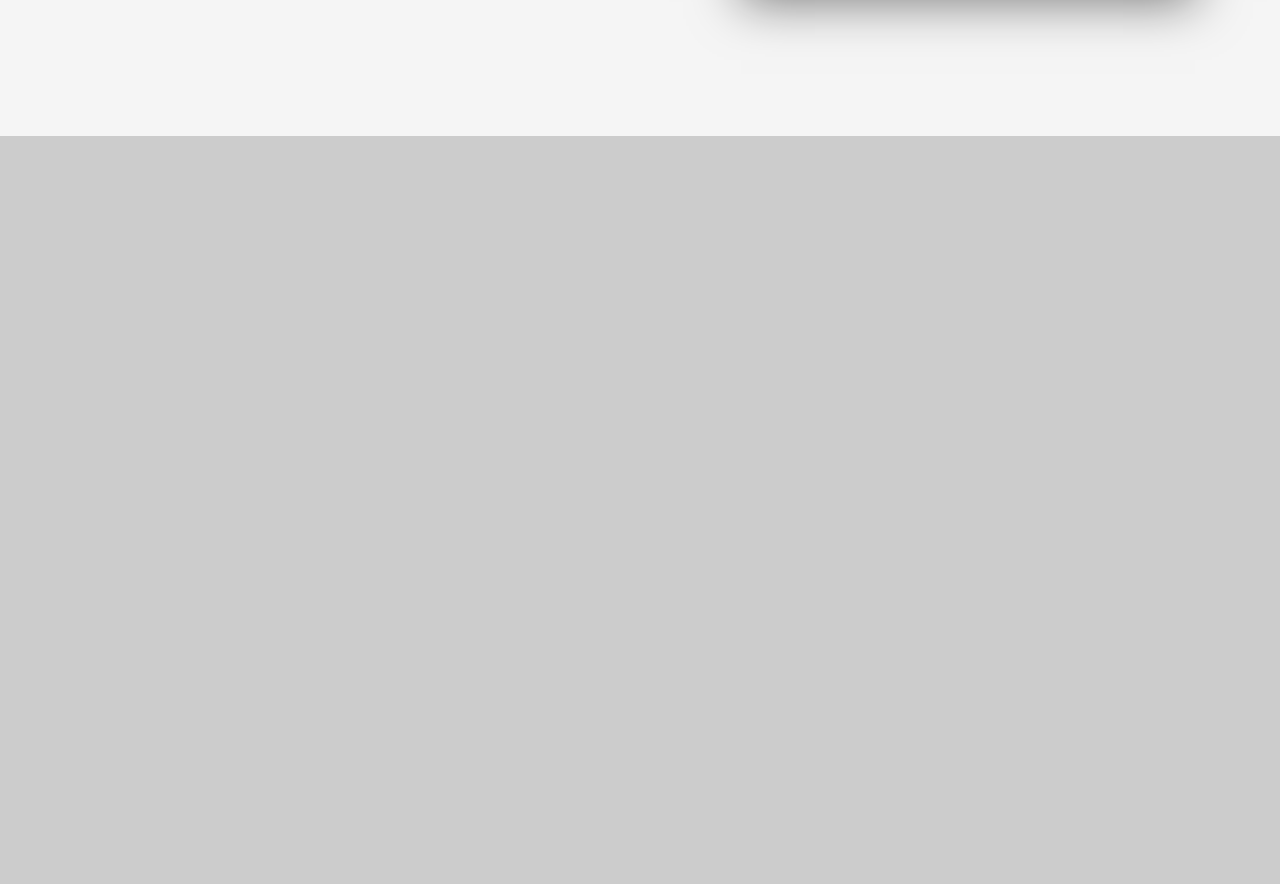
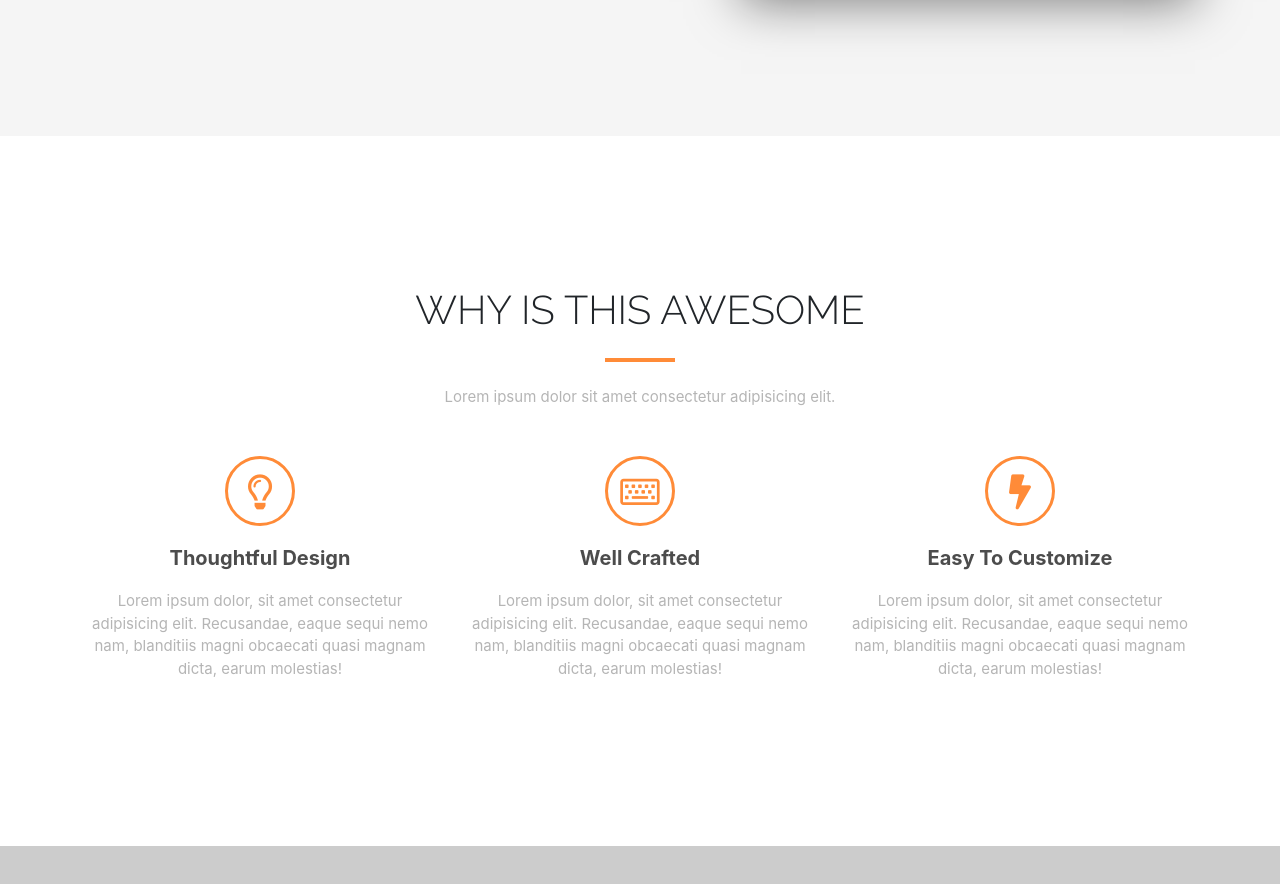
Before and after one commit to mahmoud-faisal-hub/AXIT, a plain HTML site: page index.html in a window 1280 px wide. Shown: the part 2920-3804 px from the top of the page. Drawn offline with Linux system fonts and the light colour scheme.

Commit message:
Added Our Process Section

```diff
--- a/index.html
+++ b/index.html
@@ -11,6 +11,10 @@
             rel="stylesheet"
             href="https://fonts.googleapis.com/css?family=Droid+Sans|Roboto+Condensed:400,700"
         /> -->
+        <link
+            href="https://fonts.googleapis.com/css2?family=Raleway:ital,wght@0,100;0,200;0,300;0,400;0,500;0,600;0,700;0,800;0,900;1,100;1,200;1,300;1,400;1,500;1,600;1,700;1,800;1,900&display=swap"
+            rel="stylesheet"
+        />
         <link rel="stylesheet" href="layout/css/libs/fontawesome.min.css" />
         <link rel="stylesheet" href="layout/css/libs/bootstrap.min.css" />
         <link rel="stylesheet" href="layout/css/style/style.css" />
@@ -353,6 +357,51 @@
 
         <!-- End Features Section -->
 
+        <!-- Start Our Process Section -->
+
+        <section class="our-process text-center">
+            <div class="container">
+                <div class="row header">
+                    <div class="col">
+                        <h1 class="font-weight-light">WHY IS THIS AWESOME</h1>
+                        <hr />
+                        <p class="mb-5">Lorem ipsum dolor sit amet consectetur adipisicing elit.</p>
+                    </div>
+                </div>
+                <div class="row content">
+                    <div class="col-12 col-lg-4 mb-4 mb-lg-0">
+                        <i class="far fa-lightbulb"></i>
+                        <h5>Thoughtful Design</h5>
+                        <p>
+                            Lorem ipsum dolor, sit amet consectetur adipisicing
+                            elit. Recusandae, eaque sequi nemo nam, blanditiis
+                            magni obcaecati quasi magnam dicta, earum molestias!
+                        </p>
+                    </div>
+                    <div class="col-12 col-lg-4 mb-4 mb-lg-0">
+                        <i class="far fa-keyboard"></i>
+                        <h5>Well Crafted</h5>
+                        <p>
+                            Lorem ipsum dolor, sit amet consectetur adipisicing
+                            elit. Recusandae, eaque sequi nemo nam, blanditiis
+                            magni obcaecati quasi magnam dicta, earum molestias!
+                        </p>
+                    </div>
+                    <div class="col-12 col-lg-4 mb-4 mb-lg-0">
+                        <i class="fas fa-bolt"></i>
+                        <h5>Easy To Customize</h5>
+                        <p>
+                            Lorem ipsum dolor, sit amet consectetur adipisicing
+                            elit. Recusandae, eaque sequi nemo nam, blanditiis
+                            magni obcaecati quasi magnam dicta, earum molestias!
+                        </p>
+                    </div>
+                </div>
+            </div>
+        </section>
+
+        <!-- End Our Process Section -->
+
         <script src="layout/js/libs/jquery-3.5.1.min.js"></script>
         <script src="layout/js/libs/bootstrap.min.js"></script>
         <script src="layout/js/style/main.js"></script>
--- a/layout/scss/style.scss
+++ b/layout/scss/style.scss
@@ -342,3 +342,46 @@ section.features {
 }
 
 /* End Features Section */
+
+/* Start Our Process Section */
+
+section.our-process {
+    background-color: $color-zeta;
+    padding: 150px 0;
+
+    .header {
+        h1 {
+            font-family: 'Raleway', sans-serif;
+        }
+
+        hr {
+            margin-top: 1.5rem;
+            margin-bottom: 1.5rem;
+        }
+
+        // p {
+        //     margin-bottom: 50px;
+        // }
+    }
+
+    .content {
+        i {
+            font-size: 35px;
+            border: 3px solid $color-alpha;
+            width: 70px;
+            height: 70px;
+            border-radius: 50%;
+            display: flex;
+            justify-content: center;
+            align-items: center;
+            margin: auto;
+            // margin-bottom: 20px;
+        }
+
+        h5 {
+            margin: 20px 0;
+        }
+    }
+}
+
+/* Start Our Process Section */
```
Also changed, not shown: layout/css/style/style.css.
